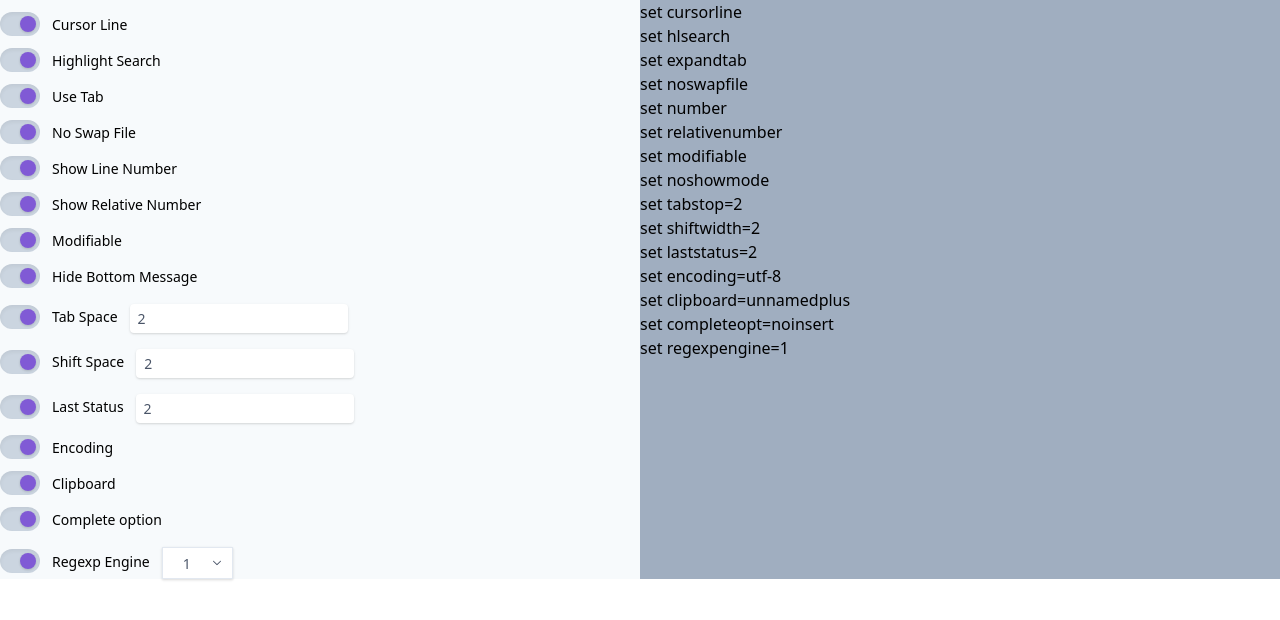
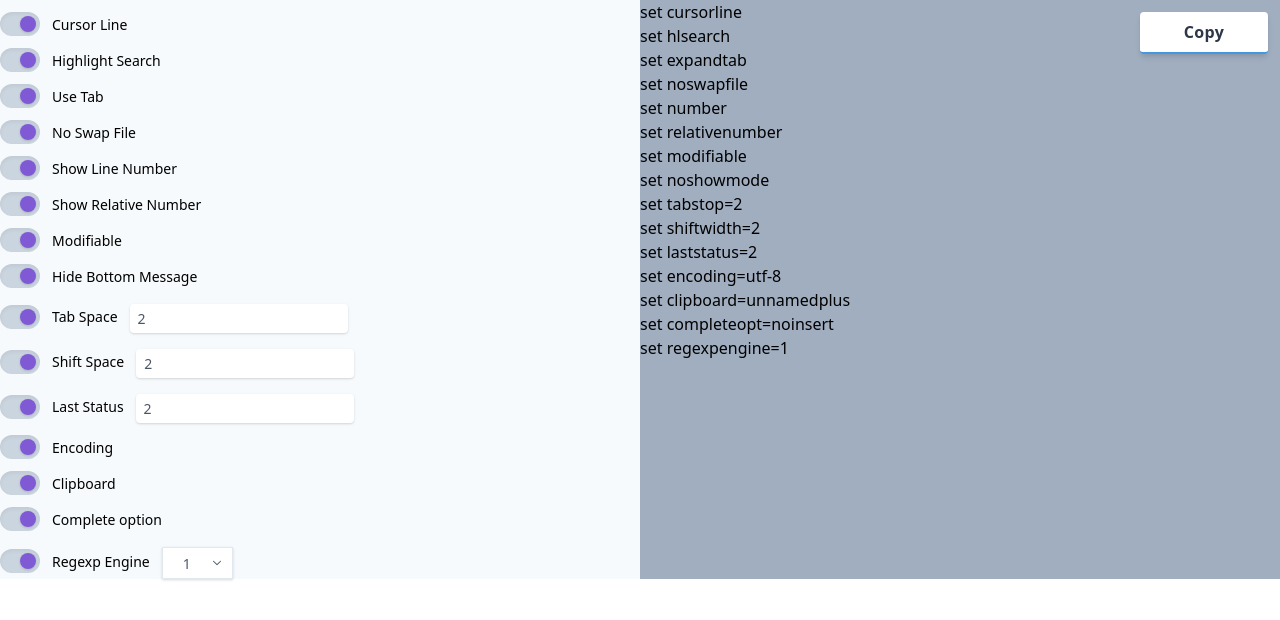
Before and after one commit to tasnimAlam/vim-config-gen, a React (Create React App) app: page / in a window 1280 px wide. Shown: the top 620 px of the page. Built offline with nearby package versions, Linux system fonts and the light colour scheme.

Commit message:
Add copy to clipboard button

```diff
--- a/package.json
+++ b/package.json
@@ -4,6 +4,7 @@
 	"private": true,
 	"dependencies": {
 		"react": "^16.8.6",
+		"react-copy-to-clipboard": "^5.0.2",
 		"react-dom": "^16.8.6",
 		"react-scripts": "3.0.1"
 	},
--- /dev/null
+++ b/src/components/CopyButton.js
@@ -0,0 +1,14 @@
+import React from "react";
+
+const CopyButton = ({ onCopy }) => (
+	<div className="m-3 float-right">
+		<button
+			className="w-32 bg-white tracking-wide text-gray-800 font-bold rounded border-b-2 border-blue-500 hover:border-blue-600 hover:bg-blue-500 hover:text-white shadow-md py-2 px-6 inline-flex items-center"
+			onClick={onCopy}
+		>
+			<span className="mx-auto">Copy</span>
+		</button>
+	</div>
+);
+
+export default CopyButton;
--- a/src/components/Display.js
+++ b/src/components/Display.js
@@ -1,6 +1,11 @@
-import React from "react";
+import React, { useState, useRef } from "react";
+import { CopyToClipboard } from "react-copy-to-clipboard";
+
+import CopyButton from "./CopyButton";
 
 const Display = ({ controls }) => {
+	const [copyText, setCopyText] = useState("");
+
 	const setKeys = (key, value) => {
 		if (typeof value === "undefined") {
 			return <p key={key}>set {key} </p>;
@@ -12,8 +17,22 @@ const Display = ({ controls }) => {
 		);
 	};
 
+	const onCopy = () => {
+		let text = displayRef.current.innerHTML.split("</p><p>").join("\n");
+		text = text.substring(3, text.length - 4);
+
+		setCopyText(text);
+	};
+
+	const displayRef = useRef(null);
+
 	return (
-		<div className="flex-1 bg-gray-500 ">
+		<div className="flex-1 bg-gray-500">
+			<CopyToClipboard text={copyText}>
+				<CopyButton onClick={onCopy} />
+			</CopyToClipboard>
+
+			<div className="flex-1 bg-gray-500" ref={displayRef}>
 				{Object.entries(controls).map(([key, obj]) => {
 					const { type, checked, value } = obj;
 
@@ -22,6 +41,7 @@ const Display = ({ controls }) => {
 					}
 				})}
 			</div>
+		</div>
 	);
 };
 
```
Also changed, not shown: 2 other files (tests, documents, lock files or other folders). Lines whose indentation alone changed are shown as unchanged.
